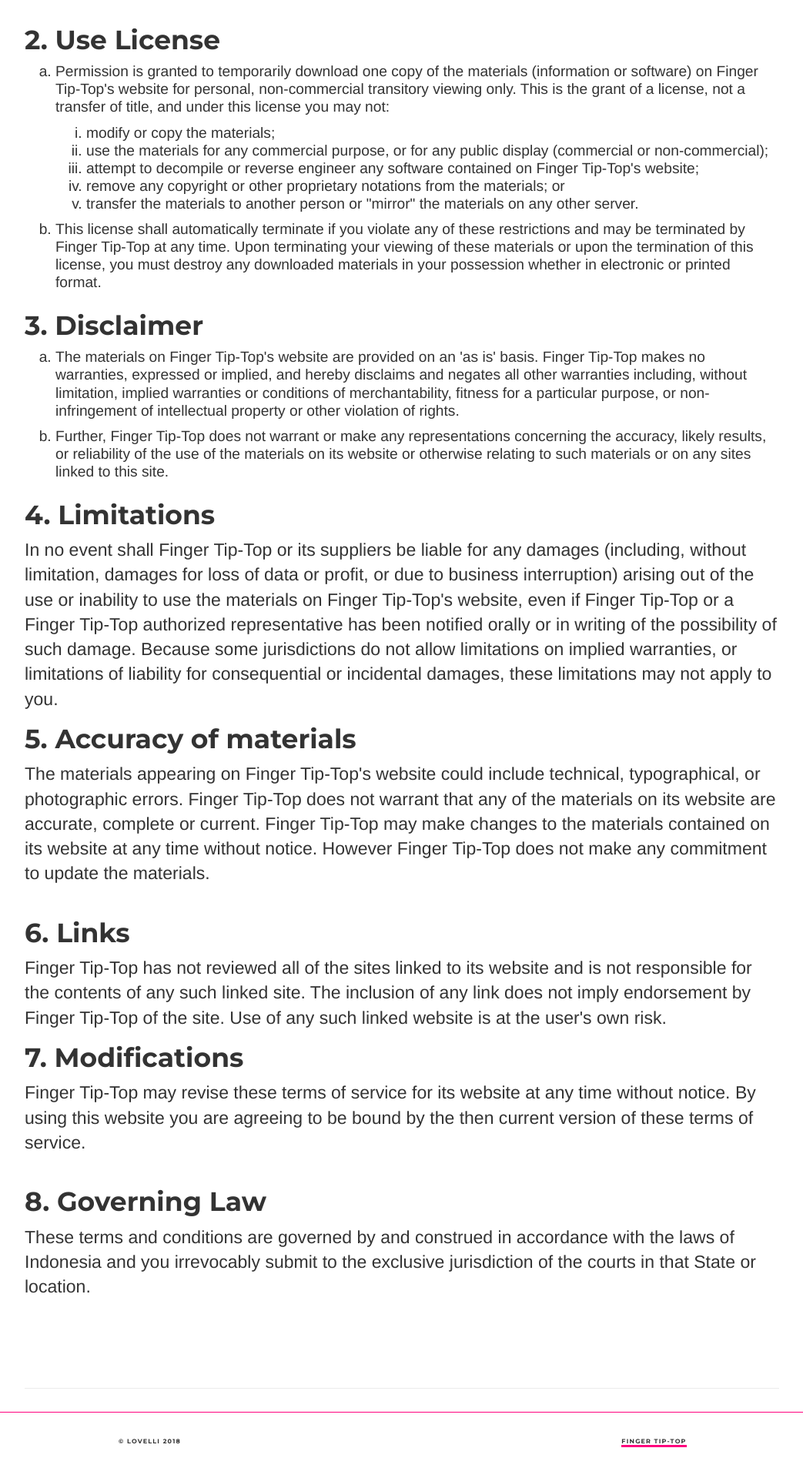
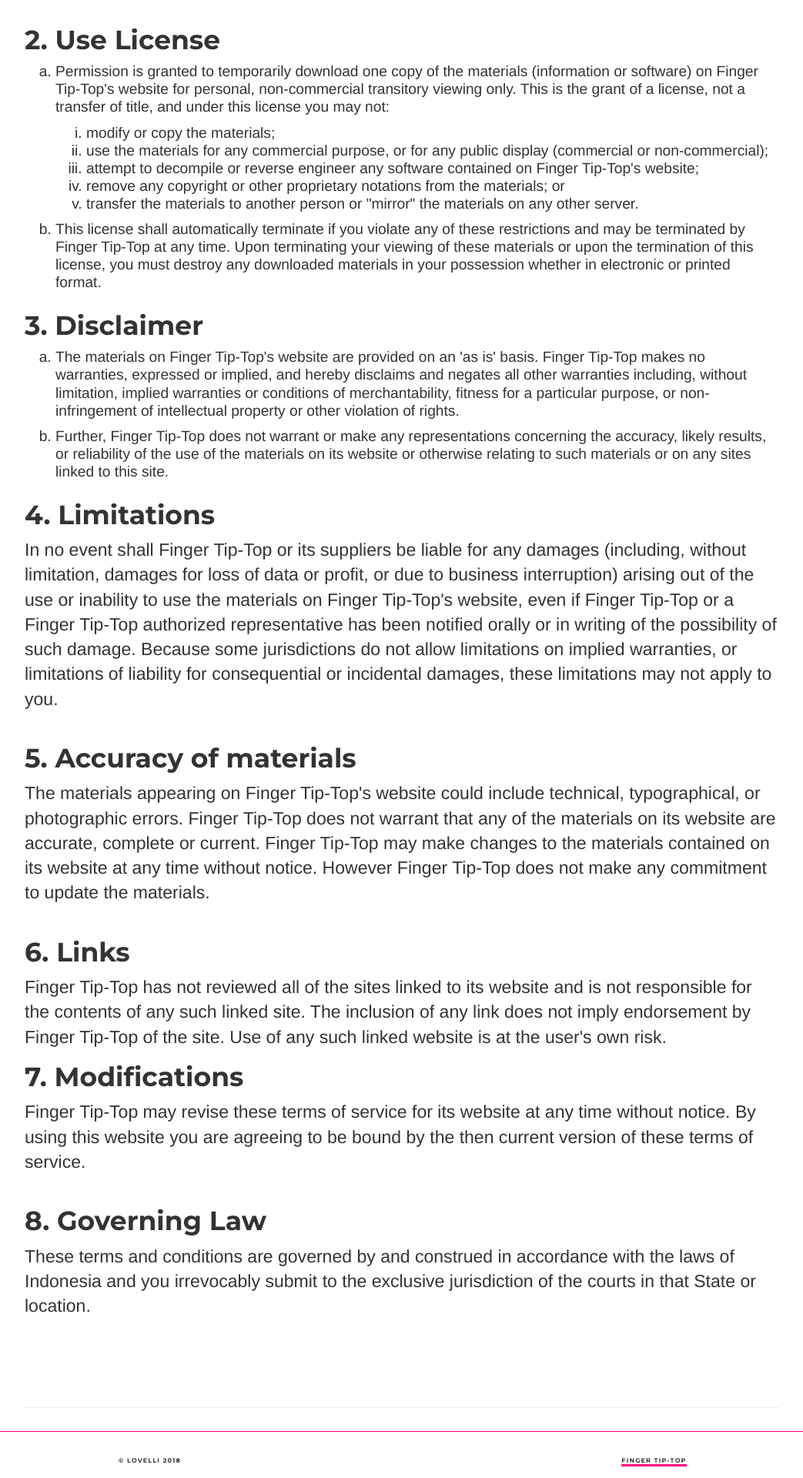
Before and after one commit to ariesti/ariesti.github.io, a Jekyll site: the page built from terms/policies.html, in a window 1280 px wide. Shown: the part 1423-3343 px from the top of the page at 77% size, without its empty margins (118-1161 px from the left). Built offline with Jekyll 4.4.1, drawn with Linux system fonts in a browser that asks for light colours; before the commit the page ends 3318 px from its top, so only the background shows below that.

Commit message:
Update policies.html

```diff
--- a/terms/policies.html
+++ b/terms/policies.html
@@ -39,7 +39,7 @@
 </ol>
 <h3 class="ex1">4. Limitations</h3>
 <p>In no event shall Finger Tip-Top or its suppliers be liable for any damages (including, without limitation, damages for loss of data or profit, or due to business interruption) arising out of the use or inability to use the materials on Finger Tip-Top's website, even if Finger Tip-Top or a Finger Tip-Top authorized representative has been notified orally or in writing of the possibility of such damage. Because some jurisdictions do not allow limitations on implied warranties, or limitations of liability for consequential or incidental damages, these limitations may not apply to you.</p>
-<h3>5. Accuracy of materials</h3>
+<h3 class="ex1">5. Accuracy of materials</h3>
 <p>The materials appearing on Finger Tip-Top's website could include technical, typographical, or photographic errors. Finger Tip-Top does not warrant that any of the materials on its website are accurate, complete or current. Finger Tip-Top may make changes to the materials contained on its website at any time without notice. However Finger Tip-Top does not make any commitment to update the materials.</p>
 <h3 class="ex1">6. Links</h3>
 <p>Finger Tip-Top has not reviewed all of the sites linked to its website and is not responsible for the contents of any such linked site. The inclusion of any link does not imply endorsement by Finger Tip-Top of the site. Use of any such linked website is at the user's own risk.</p>
```
